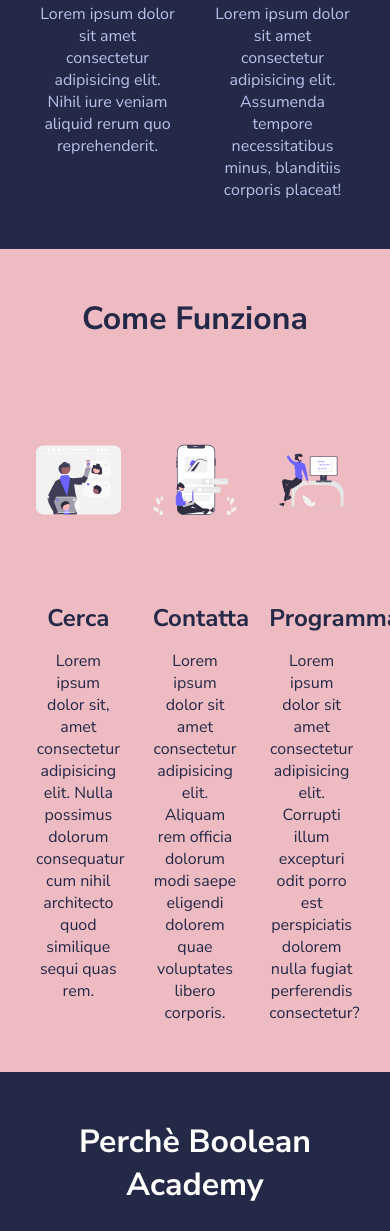
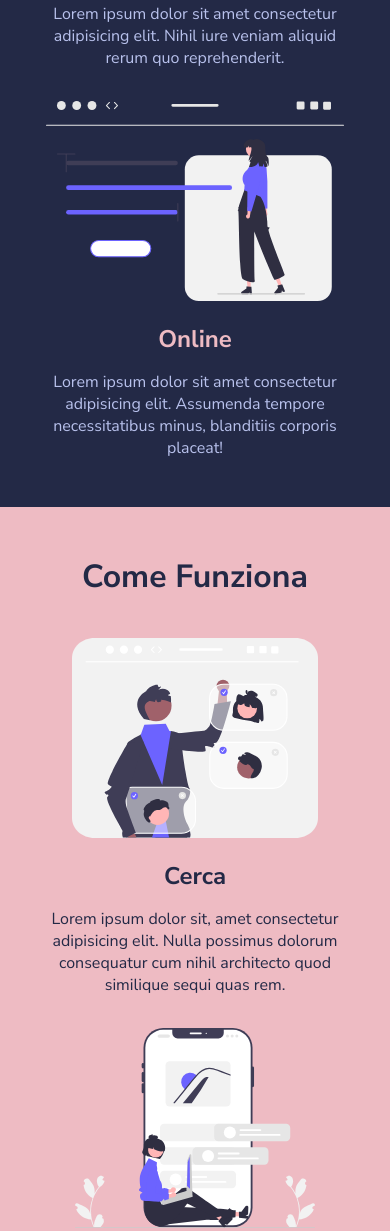
Before and after one commit to FedericoBellezza/html-css-resp-wannabe, a plain HTML site: page index.html in a window 390 px wide. Shown: the part 500-1731 px from the top of the page. Drawn offline with Linux system fonts and the light colour scheme.

Commit message:
add mobile version

```diff
--- a/css/style.css
+++ b/css/style.css
@@ -133,3 +133,43 @@
     max-width: 100vw;
   }
 }
+@media screen and (max-width: 480px) {
+  .container {
+    max-width: 100vw;
+  }
+
+  .row {
+    flex-direction: column;
+    align-items: center;
+    gap: 2rem;
+  }
+
+  .lessons .col {
+    width: 100%;
+  }
+  .steps .col {
+    width: 100%;
+  }
+
+  .steps {
+    margin-bottom: 0px;
+  }
+
+  .why-us {
+    background-color: #222222;
+    padding-bottom: 3rem;
+    margin: 0px;
+  }
+  .why-us .container {
+    padding-block: 3rem;
+    max-width: 80%;
+  }
+
+  .why-us .col {
+    width: 100%;
+  }
+
+  html {
+    overflow-x: hidden;
+  }
+}
```
